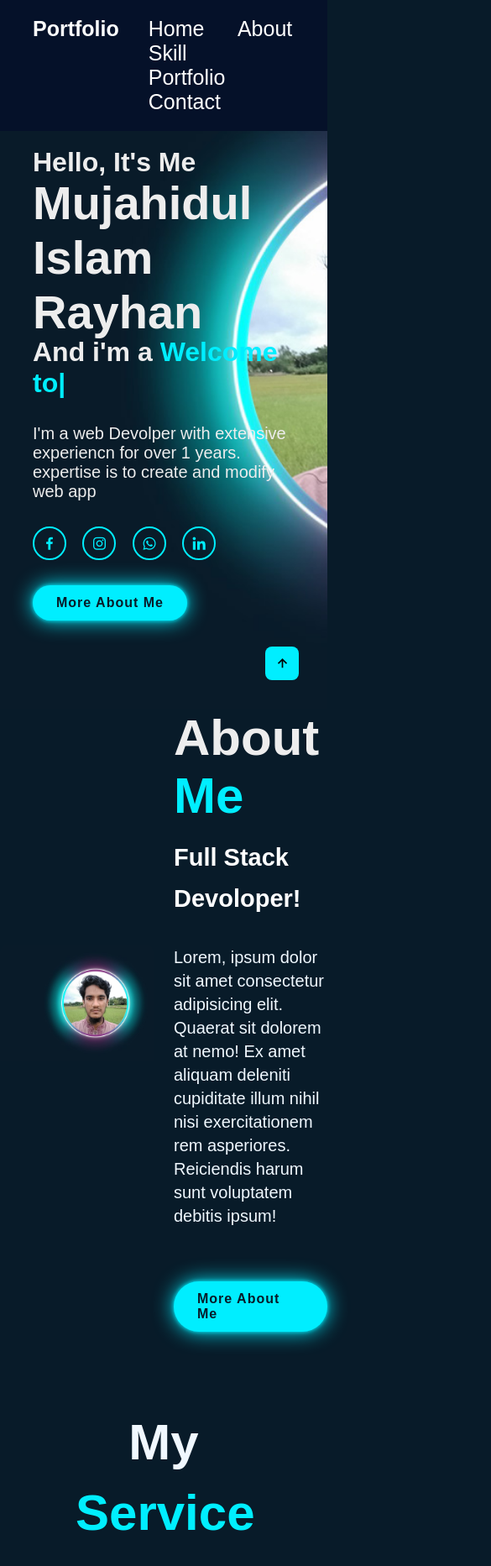
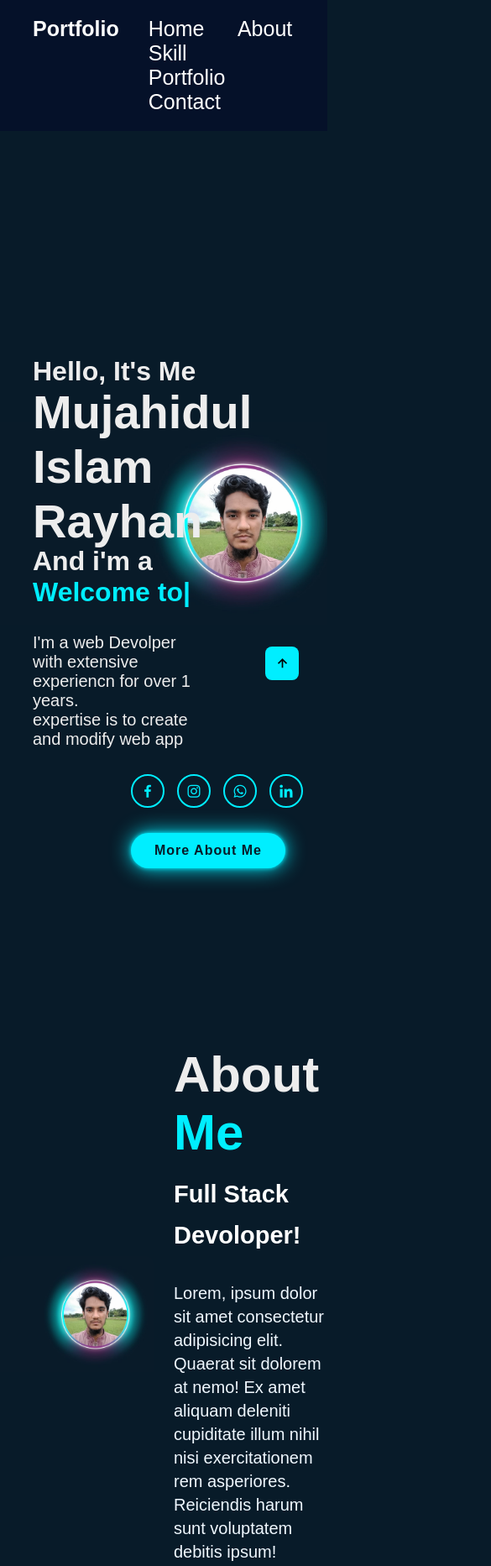
Before and after one commit to mujahidulislamrayhanextra/rayhan-portfolio, a website: page index.html in a window 390 px wide. Shown: the top 1865 px of the page at 84% size, 585 px wide, since content can reach past the window. Drawn offline with nearby package versions, Linux system fonts and the light colour scheme.

Commit message:
responsiv1e

```diff
--- a/style.css
+++ b/style.css
@@ -952,3 +952,50 @@ body {
     .contact {
         display: block;}
 }
+
+
+
+
+@media (min-width: 350px) and (max-width: 475px) {
+    .home{
+        margin-top: 200.7px;
+        margin-right: 20px;
+        background-size: 430px;
+    }
+
+
+
+    .home-content {
+        max-width: 200px;
+        height: auto;
+    }
+    .home-sci {
+        width: 300px;
+        margin: 0 auto;
+        display: inline-flex;
+
+
+    }
+
+
+    .btn-box {
+
+    }
+    .btn-responsive{
+        position: absolute;
+        left: 40%;
+    }
+    .about{
+        margin-top: 200px;
+    }
+    .btn-more-about-me{
+        position: absolute;
+        left: 40%;
+    }
+    #portfolio{
+        text-align: center;
+        margin-left: 10%;
+    }
+    .contact {
+        display: block;}
+}
```
